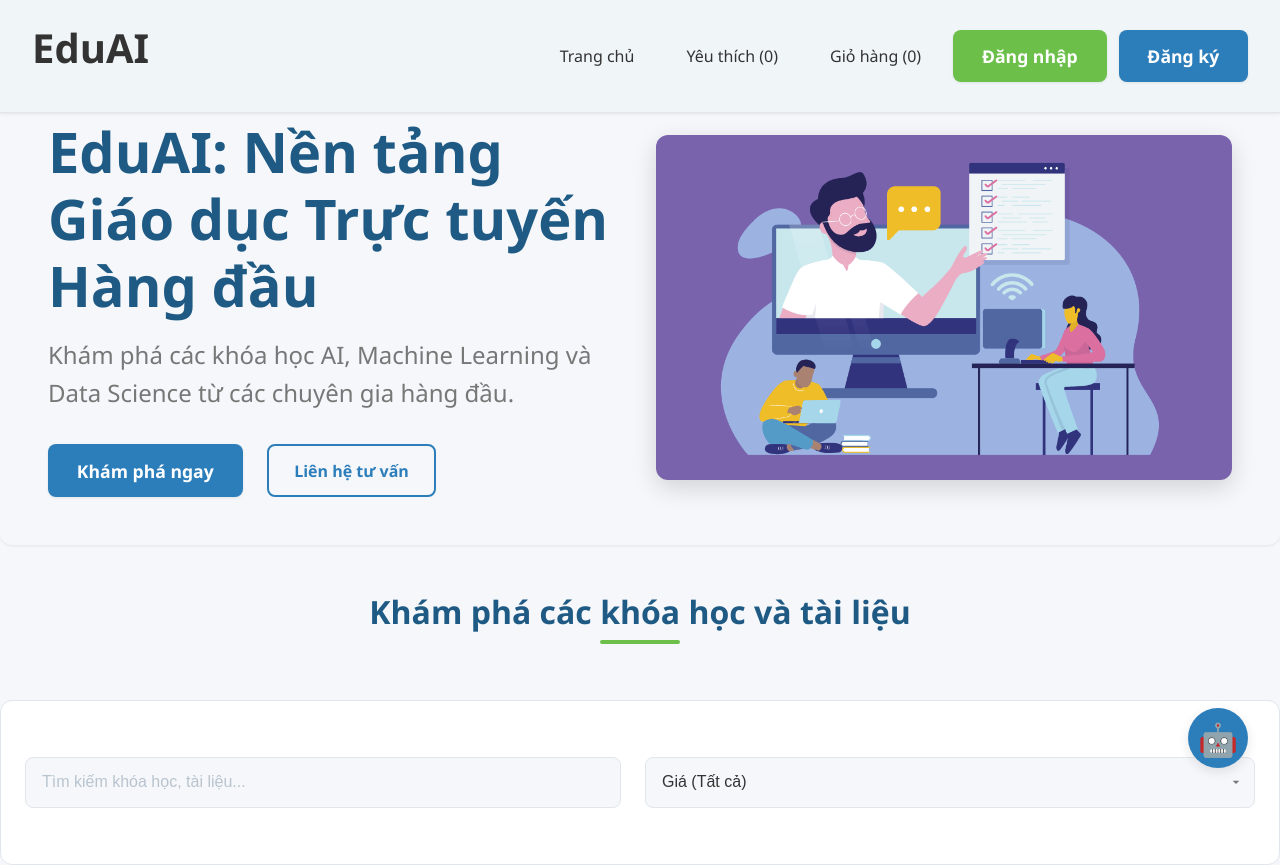
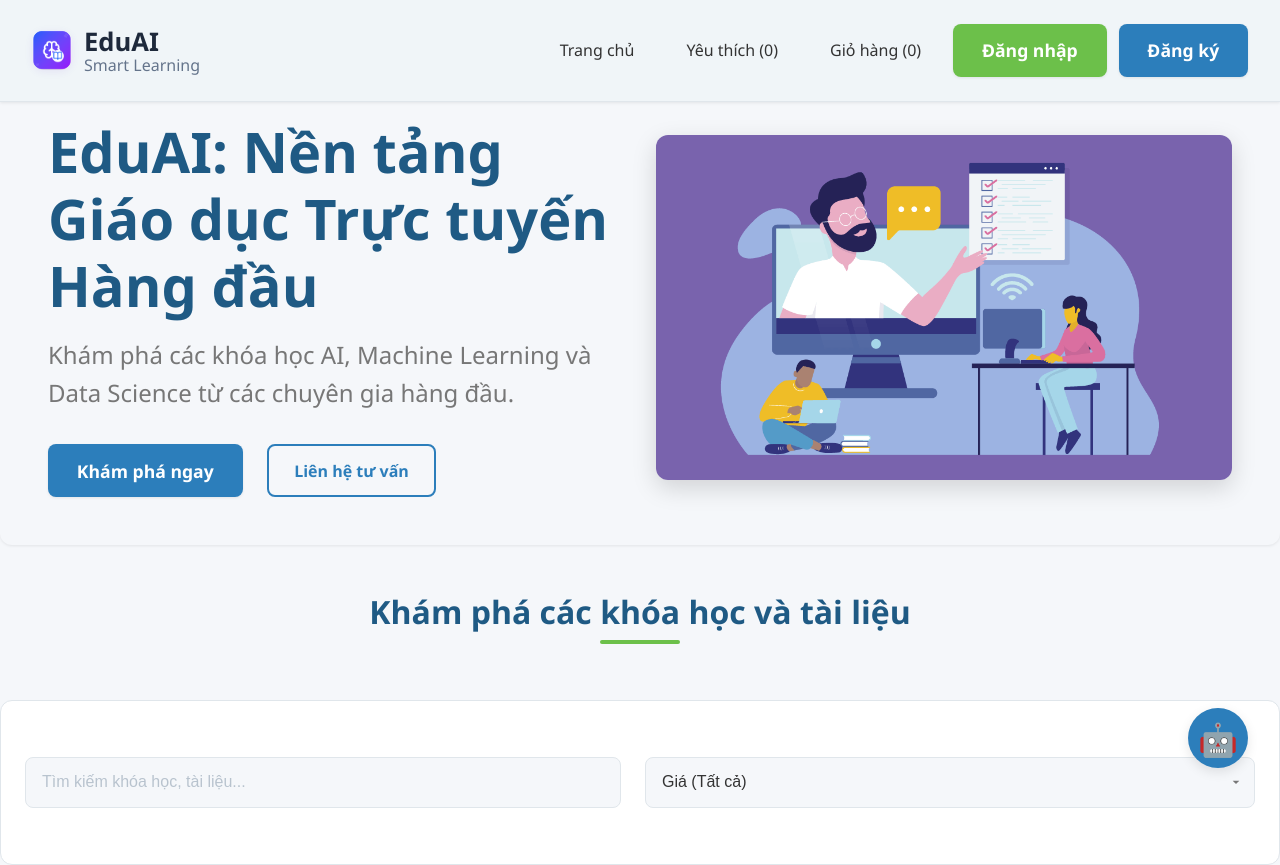
Before and after one commit to lykunbii/Study-app, a React (Create React App) app: page / in a window 1280 px wide. Shown: the top 865 px of the page. Built offline with nearby package versions, Linux system fonts and the light colour scheme.

Commit message:
Cập nhật code và CSS cho project

```diff
--- a/src/components/Header/Header.css
+++ b/src/components/Header/Header.css
@@ -28,6 +28,39 @@
     color: var(--color-secondary-dark);
     flex-shrink: 0; /* Ngăn không cho title co lại */
     /* margin-bottom: 0.5rem; */ /* Bỏ cái này vì flex-wrap sẽ tự xử lý trên mobile */
+}
+.header-left {
+    display: flex;
+    align-items: center;
+}
+
+.site-logo {
+    height: 2.5rem;
+    width: 2.5rem;
+    border-radius: 12px;
+    box-shadow: 0 2px 8px rgba(80, 0, 200, 0.07);
+    background: transparent;
+    margin-right: 0.75rem;
+}
+
+.logo-text {
+    display: flex;
+    flex-direction: column;
+    justify-content: center;
+}
+
+.logo-title {
+    font-size: 1.6rem;
+    font-weight: bold;
+    color: #1e293b;
+    line-height: 1.1;
+}
+
+.logo-subtitle {
+    font-size: 1rem;
+    color: #64748b;
+    line-height: 1;
+    margin-top: 0.1rem;
 }
 
 /* Hamburger Menu Button (MỚI) */
--- a/src/components/Header/Header.js
+++ b/src/components/Header/Header.js
@@ -1,5 +1,6 @@
 import React, { useState } from 'react'; // Import useState hook
 import './Header.css'; // Import CSS riêng của Header
+import Logo from '../../assets/logo.png'; // Import logo từ assets
 
 const Header = ({
   onLoginClick,
@@ -31,8 +32,17 @@ const Header = ({
     // Ở đây tôi gắn class 'open' vào app-nav, và 'active' vào hamburger button
     <header className="app-header">
       <div className="header-left">
-        {/* Sử dụng site-logo để giữ style và onClick */}
-        <h1 className="site-logo" onClick={() => { onHomeClick(); closeMenu(); }}>EduAI</h1>
+        <img
+        src={Logo}
+        alt="StudyAI Logo"
+        className="site-logo"
+        onClick={() => { onHomeClick(); closeMenu(); }}
+        style={{ cursor: 'pointer', height: '2.5rem', marginRight: '0.75rem' }}
+      />
+      <div className="logo-text">
+        <span className="logo-title">EduAI</span>
+        <span className="logo-subtitle">Smart Learning</span>
+      </div>
       </div>
 
       {/* Nút Hamburger Menu - chỉ hiển thị trên mobile */}
```
Also changed, not shown: src/assets/images/logo.svg (added), src/assets/logo.png (added).
